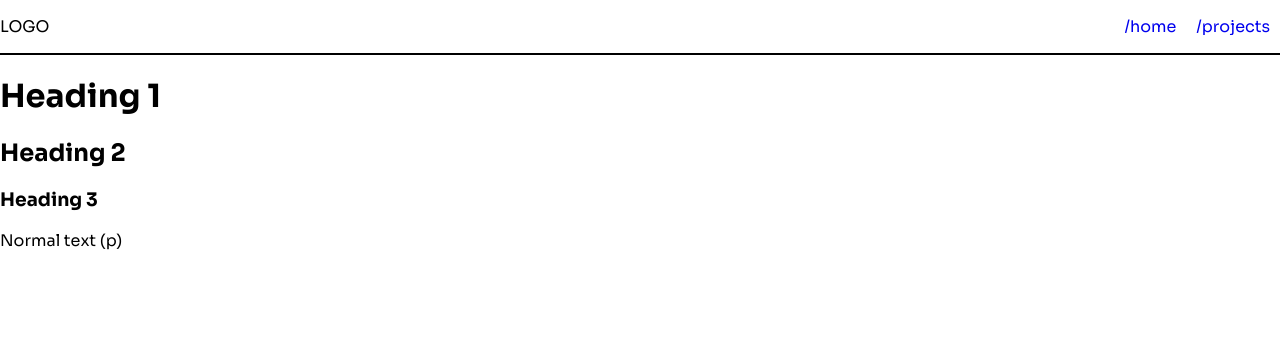
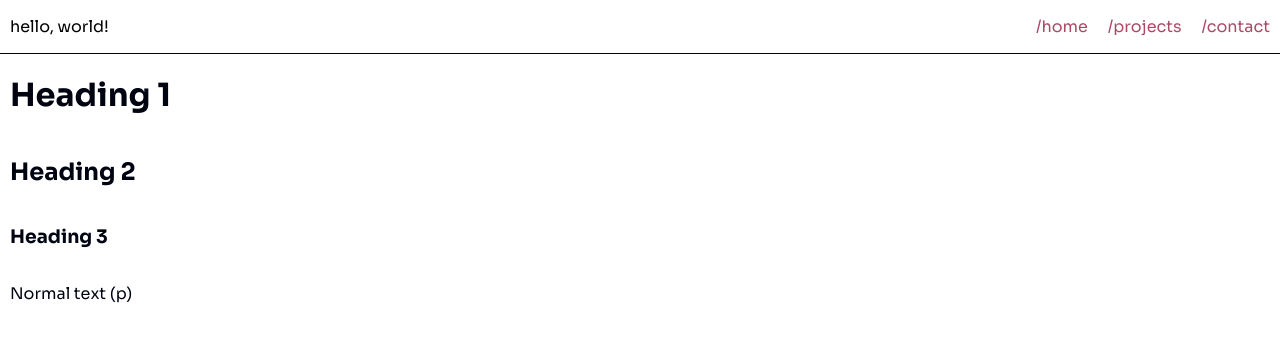
Before and after one commit to josiebrohm/portfolio-web-app, a React (Create React App) app: page / in a window 1280 px wide. Shown: the top 342 px of the page. Built offline with nearby package versions, Linux system fonts and the light colour scheme.

Commit message:
Add some styling to menubar and main page

```diff
--- a/src/App.css
+++ b/src/App.css
@@ -1,5 +1,23 @@
+:root {
+	--black: #000411;
+	--white: #f4f4f6;
+	--green: #285943;
+	--rose: #ab4967;
+	--saffron: #eac435;
+}
+
 /* MAIN PAGE SETTINGS */
+.main-page {
+	position: relative;
+	display: flex;
+	flex-direction: column;
+	align-items: left;
 
+	padding-left: 10px;
+	padding-right: 10px;
+
+	color: var(--black);
+}
 
 
 
@@ -9,8 +27,8 @@
 /* MENU BAR */
 .menubar {
 	border-bottom-style: solid;
-	border-color: black;
-	border-width: 2px;
+	border-color: var(--black);
+	border-width: 1px;
 }
 
 .p-menubar {
@@ -20,6 +38,7 @@
 
 .p-menubar-start {
 	margin-right: auto;
+	margin-left: 10px;
 }
 
 .p-menuitem {
@@ -27,48 +46,6 @@
 	padding-right: 10px;
 }
 
-
-
-
-
-
-/* DEFAULT */
-
-.App {
-  text-align: center;
+.p-menuitem-text {
+	color: var(--rose);
 }
-
-.App-logo {
-  height: 40vmin;
-  pointer-events: none;
-}
-
-@media (prefers-reduced-motion: no-preference) {
-  .App-logo {
-    animation: App-logo-spin infinite 20s linear;
-  }
-}
-
-.App-header {
-  background-color: #282c34;
-  min-height: 100vh;
-  display: flex;
-  flex-direction: column;
-  align-items: center;
-  justify-content: center;
-  font-size: calc(10px + 2vmin);
-  color: white;
-}
-
-.App-link {
-  color: #61dafb;
-}
-
-@keyframes App-logo-spin {
-  from {
-    transform: rotate(0deg);
-  }
-  to {
-    transform: rotate(360deg);
-  }
-}
--- a/src/components/MenuBar.tsx
+++ b/src/components/MenuBar.tsx
@@ -13,10 +13,14 @@ export default function MenuBar() {
 		{
 			label: "/projects",
 			command: () => navigate("/projects")
+		},
+		{
+			label: "/contact",
+			command: () => navigate("/contact")
 		}
 	];
 
-	const start = <p>LOGO</p>
+	const start = <p> hello, world!</p>
 
 	return (
 		<div className="menubar">
--- a/src/pages/HomePage.tsx
+++ b/src/pages/HomePage.tsx
@@ -1,6 +1,6 @@
 export default function HomePage() {
 	return (
-		<div className="home-page">
+		<div className="main-page">
 			<h1>Heading 1</h1>
 			<h2>Heading 2</h2>
 			<h3>Heading 3</h3>
```
